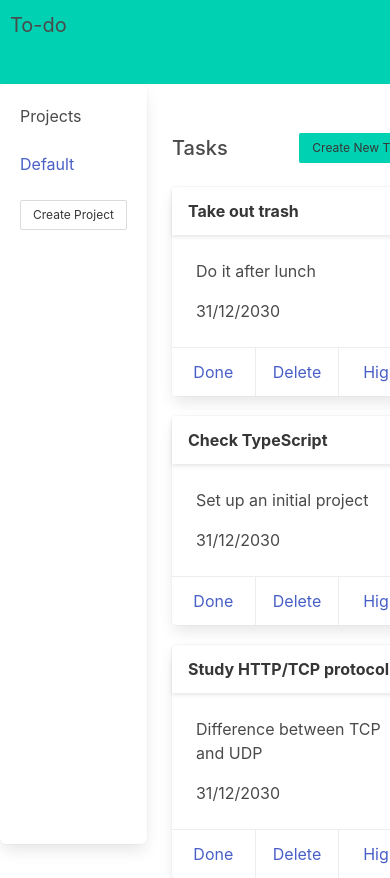
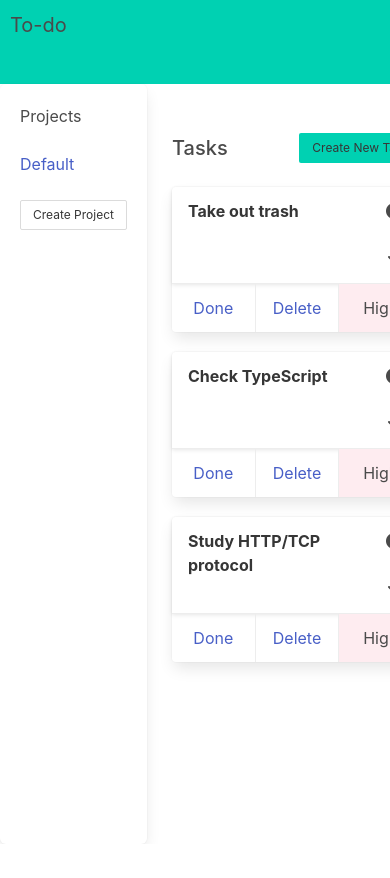
Before and after one commit to gscarv13/todo-list-app, a website built with webpack: page index.html in a window 390 px wide. Shown: the top 878 px of the page. After the commit the page ends 844 px from the top, so only its background shows below. Built offline with nearby package versions, Linux system fonts and the light colour scheme.

Commit message:
Update task card layout

```diff
--- a/index.html
+++ b/index.html
@@ -3,6 +3,7 @@
     <head>
         <meta charset="utf-8" />
         <link rel="stylesheet" href="https://cdn.jsdelivr.net/npm/bulma@0.9.2/css/bulma.min.css">
+        <script src="https://kit.fontawesome.com/9fcaa489dc.js" crossorigin="anonymous"></script>
         <title>Webpack App</title>
     </head>
     <body>
--- a/src/assets/stylesheet/style.css
+++ b/src/assets/stylesheet/style.css
@@ -42,6 +42,7 @@ main {
 .card {
   width: 250px;
   overflow-wrap: break-word;
+  height: 100%;
 }
 
 .card-header-title,
@@ -50,6 +51,23 @@ main {
   overflow-wrap: break-word;
 }
 
+.card-header-title {
+  overflow: overlay;
+}
+
 .done {
   text-decoration: line-through;
 }
+
+.card-buttons {
+  display: flex;
+  flex-direction: column;
+}
+
+.card-top {
+  box-shadow: 0 0.125em 0.25em rgb(10 10 10 / 10%);
+}
+
+.hidden {
+  display: none;
+}
--- a/src/index.js
+++ b/src/index.js
@@ -13,6 +13,7 @@ const projectsArray = [];
 // build the initial HTML
 Builder.fullPage();
 projectsArray.push(new Project('Default'));
+localStorage.setItem('projectIndex', 0);
 
 projectsArray[0].addTask(new Task('Take out trash', 'Do it after lunch', '31/12/2030', 'High'));
 projectsArray[0].addTask(new Task('Check TypeScript', 'Set up an initial project', '31/12/2030', 'High'));
@@ -35,3 +36,4 @@ addNewProjectButton.addEventListener('click', (e) => Helper.addNewProject(e, pro
 projectListListener.addEventListener('click', (e) => View.updateTasks(e, projectsArray));
 cardButtons.addEventListener('click', (e) => { Helper.deleteTask(e, projectsArray); });
 cardButtons.addEventListener('click', (e) => { View.toggleDone(e); });
+cardButtons.addEventListener('click', (e) => { View.toggleDescription(e); });
--- a/src/scripts/builders.js
+++ b/src/scripts/builders.js
@@ -155,17 +155,36 @@ const projectLink = (project, projectsArray) => {
   return linkContainer;
 };
 
+const priorityBg = (priority) => {
+  let bg = null;
+  if (priority === 'Low') {
+    bg = 'has-background-info-light';
+  } else if (priority === 'Medium') {
+    bg = 'has-background-warning-light';
+  } else {
+    bg = 'has-background-danger-light';
+  }
+  return bg;
+};
+
 const task = (task, project) => {
   const card = document.createElement('div');
   const index = project.indexOf(task);
   const cardHeader = document.createElement('div');
-  const taskTitle = document.createElement('p');
+  const taskTitle = document.createElement('div');
+  const buttonContainer = document.createElement('div');
+  const doneButton = document.createElement('a');
+  const doneButtonSpan = document.createElement('span');
+  const doneIcon = document.createElement('i');
+  const detailsButton = document.createElement('a');
+  const detailsButtonSpan = document.createElement('span');
+  const detailsIcon = document.createElement('i');
   const contentWrapper = document.createElement('div');
   const contentContainer = document.createElement('div');
   const description = document.createElement('p');
   const date = document.createElement('p');
   const cardFooter = document.createElement('div');
-  const priority = document.createElement('a');
+  const priority = document.createElement('span');
   const deleteOption = document.createElement('a');
   const doneOption = document.createElement('a');
 
@@ -173,11 +192,22 @@ const task = (task, project) => {
   card.setAttribute('data-attribute', index);
 
   cardHeader.classList.add('card-header');
-  taskTitle.classList.add('card-header-title');
+  taskTitle.classList.add('card-header-title', 'is-block');
   taskTitle.id = 'taskTitle';
   taskTitle.textContent = task.title;
 
-  contentWrapper.classList.add('card-content');
+  buttonContainer.classList.add('is-flex', 'is-flex-direction-column', 'is-justify-content-space-between');
+  doneButton.classList.add('card-header-icon');
+  doneButton.id = 'done';
+  doneButtonSpan.classList.add('icon');
+  doneIcon.classList.add('fas', 'fa-check-circle');
+
+  detailsButton.classList.add('card-header-icon');
+  detailsButtonSpan.classList.add('icon');
+  detailsButton.id = 'displayDetails';
+  detailsIcon.classList.add('fas', 'fa-angle-down');
+
+  contentWrapper.classList.add('card-content', 'hidden');
   contentContainer.classList.add('content');
   description.id = 'description';
   description.textContent = task.description;
@@ -191,10 +221,17 @@ const task = (task, project) => {
   doneOption.classList.add('card-footer-item');
   doneOption.href = '#';
   doneOption.textContent = 'Done';
-  priority.classList.add('card-footer-item');
+  priority.classList.add('card-footer-item', priorityBg(task.priority));
   priority.textContent = task.priority;
 
-  cardHeader.append(taskTitle);
+  doneButtonSpan.append(doneIcon);
+  doneButton.append(doneButtonSpan);
+
+  detailsButtonSpan.append(detailsIcon);
+  detailsButton.append(detailsButtonSpan);
+  buttonContainer.append(doneButton, detailsButton);
+
+  cardHeader.append(taskTitle, buttonContainer);
   contentContainer.append(description, date);
   contentWrapper.append(contentContainer);
   cardFooter.append(doneOption, deleteOption, priority);
--- a/src/scripts/views.js
+++ b/src/scripts/views.js
@@ -60,15 +60,22 @@ const updateTasks = (e, array) => {
 };
 
 const toggleDone = (e) => {
-  const card = e.target.parentElement.parentElement;
-
-  if (e.target.textContent === 'Done') {
+  if (e.target.parentElement.parentElement.id === 'done') {
+    const card = e.target.parentElement.parentElement.parentElement.parentElement.parentElement;
     card.classList.toggle('done');
     card.classList.toggle('has-background-grey-light');
+  }
+};
+
+const toggleDescription = (e) => {
+  if (e.target.parentElement.parentElement.id === 'displayDetails') {
+    const card = e.target.parentElement.parentElement.parentElement.parentElement.parentElement;
+    card.childNodes[1].classList.toggle('hidden');
   }
 };
 
 export {
   displayForm, hideForm, displayProjects, displayTask,
   displayAllTasks, deleteAll, updateTasks, reload, toggleDone,
+  toggleDescription,
 };
```
